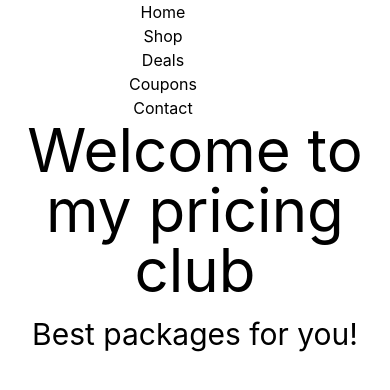
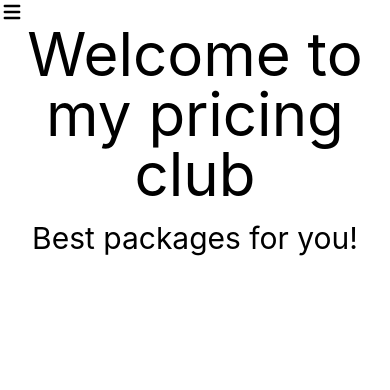
Before and after one commit to robinrakibul/tailwind-pricing-club, a React (Create React App) app: page / in a window 390 px wide. Shown: the top 390 px of the page. Built offline with nearby package versions, Linux system fonts and the light colour scheme.

Commit message:
added responsive menu

```diff
--- a/package.json
+++ b/package.json
@@ -3,6 +3,7 @@
   "version": "0.1.0",
   "private": true,
   "dependencies": {
+    "@heroicons/react": "^1.0.6",
     "@testing-library/jest-dom": "^5.16.3",
     "@testing-library/react": "^12.1.4",
     "@testing-library/user-event": "^13.5.0",
--- a/src/components/Navbar/Navbar.js
+++ b/src/components/Navbar/Navbar.js
@@ -1,7 +1,9 @@
-import React from 'react';
+import React, { useState } from 'react';
 import Link from '../Link/Link';
+import { MenuIcon, XIcon } from '@heroicons/react/solid';
 
 const Navbar = () => {
+    const[open,setOpen] = useState(false);
     const routes = [
         {id: 1, name: 'Home', link: '/home'},
         {id: 1, name: 'Shop', link: '/shop'},
@@ -11,7 +13,10 @@
     ]
     return (
         <nav>
-            <ul className='md:flex justify-center'>
+            <div onClick={()=> setOpen(!open)} className='w-6 h-6 md:hidden'>
+                {open? <XIcon></XIcon> : <MenuIcon></MenuIcon>}
+            </div>
+            <ul className={`md:flex justify-center absolute duration-500 ease-in ${open? 'top-6' : 'top-[-120px]'}`}>
                 {
                     routes.map(route=> <Link key={route.id} route={route}></Link>)
                 }
```
Also changed, not shown: 1 other file (tests, documents, lock files or other folders).
